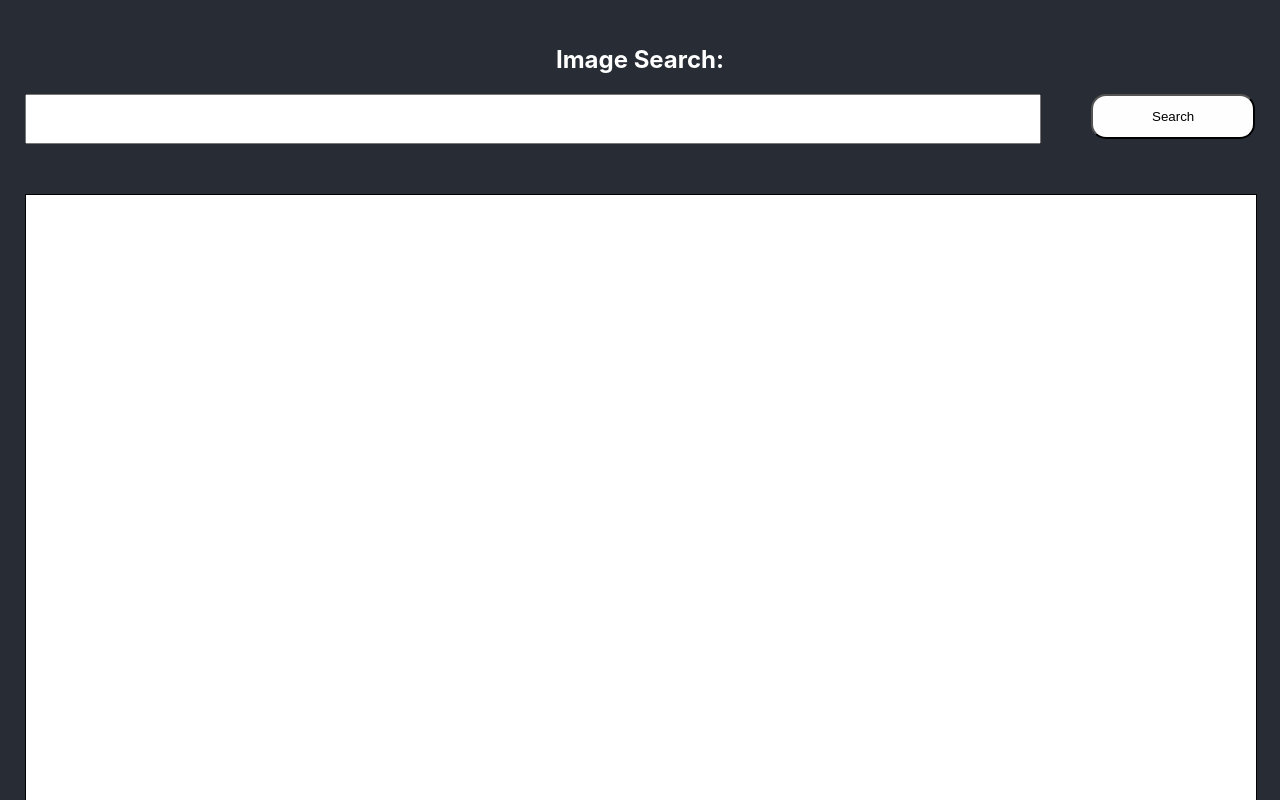
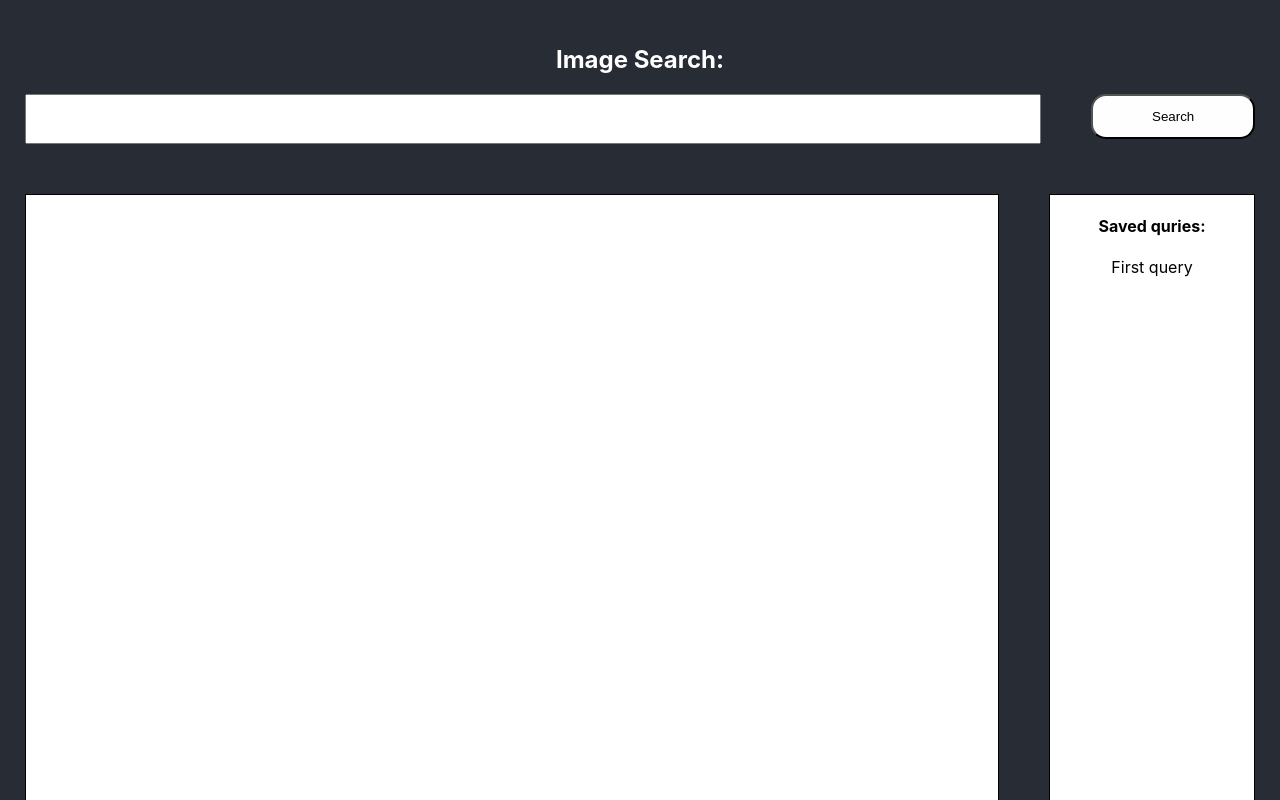
Before and after one commit to LukasKaselionis/image-search, a React (Create React App) app: page / in a window 1280 px wide. Shown: the top 800 px of the page. Built offline with nearby package versions, Linux system fonts and the light colour scheme.

Commit message:
create and render queryList element

```diff
--- a/src/components/app/App.css
+++ b/src/components/app/App.css
@@ -8,3 +8,15 @@
   display: flex;
   color: white;
 }
+
+.wrapper {
+  display: grid;
+  grid-template-columns: 4fr 1fr;
+}
+
+@media only screen and (max-width: 768px) {
+  .wrapper {
+    display: grid;
+    grid-template-columns: 1fr;
+  }
+}
--- a/src/components/app/App.js
+++ b/src/components/app/App.js
@@ -2,6 +2,7 @@ import React from 'react';
 import axios from 'axios';
 import SearchBar from '../searchBar/SearchBar';
 import ImageList from '../imageList/ImageList';
+import QueryList from '../queryList/QueryList';
 import './App.css';
 
 class App extends React.Component {
@@ -23,8 +24,9 @@ class App extends React.Component {
         <div className="App-header">
             <SearchBar userSubmit={this.onSearchSubmit}></SearchBar>
         </div>
-        <div className="App-content">
-            <ImageList foundImages={this.state.images}></ImageList>
+        <div className="wrapper">
+              <ImageList foundImages={this.state.images}></ImageList>
+              <QueryList></QueryList>
         </div>
       </div>
     );
--- a/src/components/imageList/ImageList.css
+++ b/src/components/imageList/ImageList.css
@@ -4,7 +4,6 @@
 
 .images__list {
     height: 750px;
-    width: 100%;
     background-color: #ffffff;
     border: 1px solid #000000;
     overflow: scroll;
--- /dev/null
+++ b/src/components/queryList/QueryList.css
@@ -0,0 +1,11 @@
+.query {
+    padding: 25px;;
+}
+
+.query__list {
+    height: 750px;
+    background-color: #ffffff;
+    border: 1px solid #000000;
+    display: flex;
+    flex-direction: column;
+}
--- /dev/null
+++ b/src/components/queryList/QueryList.js
@@ -0,0 +1,15 @@
+import React from 'react';
+import '../queryList/QueryList.css';
+
+const QueryList = () => {
+    return (
+        <div className="query">
+            <div className="query__list">
+                <h4>Saved quries:</h4>
+                <span>First query</span>
+            </div>
+        </div>
+    )
+}
+
+export default QueryList
```
